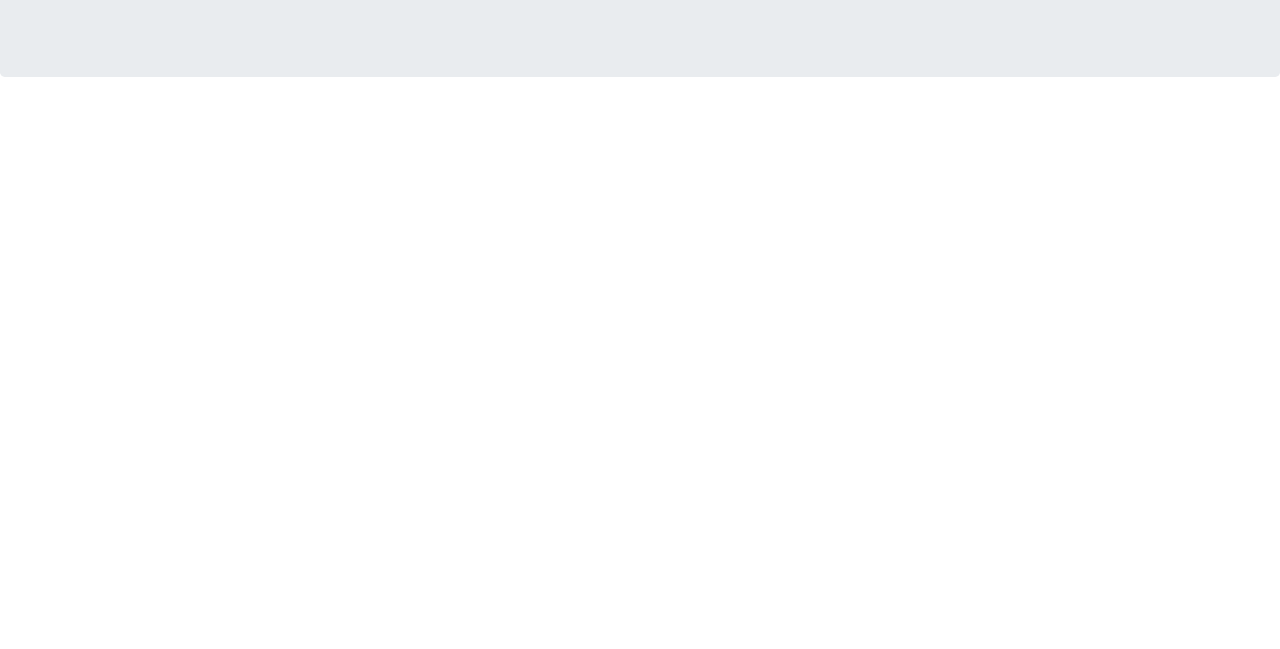
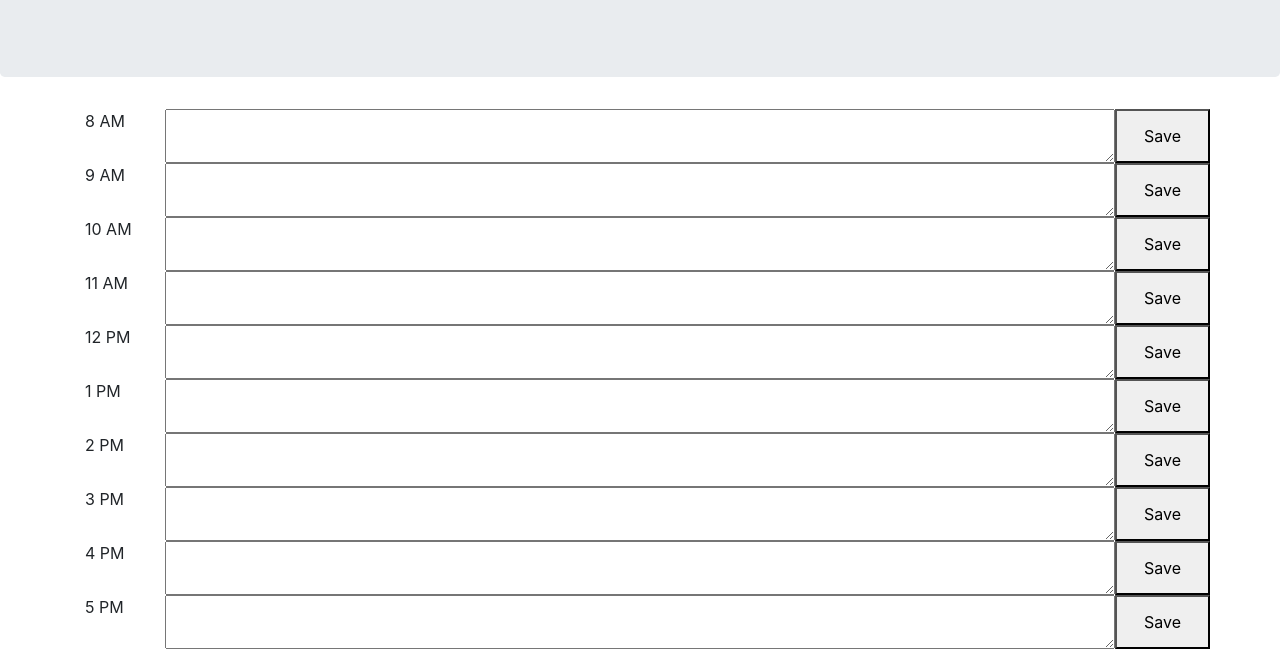
Before and after one commit to kenchenpcpm/KC_DayPlanner, a plain HTML site: page Develop/index.html in a window 1280 px wide. Shown: the part 191-840 px from the top of the page. Before the commit the page ends 800 px from the top, so only its background shows below. Drawn offline with nearby package versions, Linux system fonts and the light colour scheme.

Commit message:
8am-5pm added

```diff
--- a/Develop/index.html
+++ b/Develop/index.html
@@ -30,6 +30,56 @@
     </header>
     <div class="container">
       <!-- Timeblocks go here -->
+      <div class="row time-block" id="8">
+        <div class="col-1 hour">8 AM</div>
+        <textarea class="col-10 schedule"></textarea>
+        <button class="col-1 saveBtn">Save</button>
+      </div>
+      <div class="row time-block" id="9">
+          <div class="col-1 hour">9 AM</div>
+          <textarea class="col-10 schedule"></textarea>
+          <button class="col-1 saveBtn">Save</button>
+        </div>
+        <div class="row time-block" id="10">
+          <div class="col-1 hour">10 AM</div>
+          <textarea class="col-10 schedule"></textarea>
+          <button class="col-1 saveBtn">Save</button>
+        </div>
+        <div class="row time-block" id="11">
+          <div class="col-1 hour">11 AM</div>
+          <textarea class="col-10 schedule"></textarea>
+          <button class="col-1 saveBtn">Save</button>
+        </div>
+        <div class="row time-block" id="12">
+          <div class="col-1 hour">12 PM</div>
+          <textarea class="col-10 schedule"></textarea>
+          <button class="col-1 saveBtn">Save</button>
+        </div>
+        <div class="row time-block" id="13">
+          <div class="col-1 hour">1 PM</div>
+          <textarea class="col-10 schedule"></textarea>
+          <button class="col-1 saveBtn">Save</button>
+        </div>
+        <div class="row time-block" id="14">
+          <div class="col-1 hour">2 PM</div>
+          <textarea class="col-10 schedule"></textarea>
+          <button class="col-1 saveBtn">Save</button>
+        </div>
+        <div class="row time-block" id="15">
+          <div class="col-1 hour">3 PM</div>
+          <textarea class="col-10 schedule"></textarea>
+          <button class="col-1 saveBtn">Save</button>
+        </div>
+        <div class="row time-block" id="16">
+          <div class="col-1 hour">4 PM</div>
+          <textarea class="col-10 schedule"></textarea>
+          <button class="col-1 saveBtn">Save</button>
+        </div>
+        <div class="row time-block" id="17">
+          <div class="col-1 hour">5 PM</div>
+          <textarea class="col-10 schedule"></textarea>
+          <button class="col-1 saveBtn">Save</button>
+        </div>
     </div>
 
     <script src="https://cdnjs.cloudflare.com/ajax/libs/jquery/3.2.1/jquery.min.js"></script>
```
